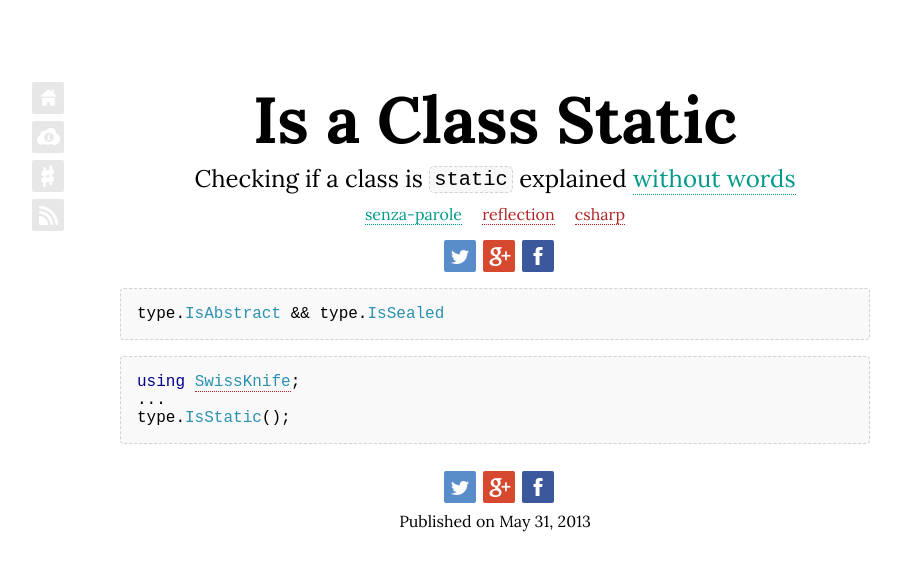
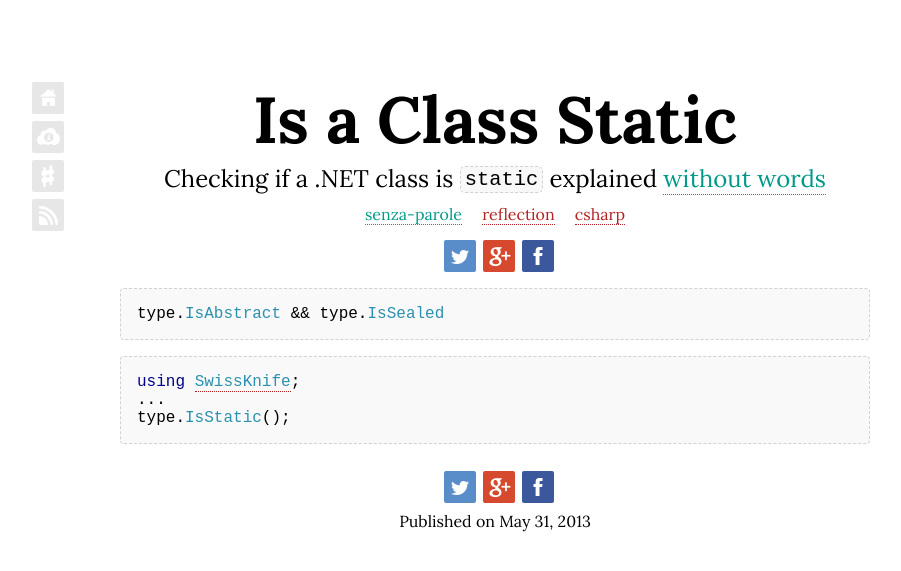
Before and after one commit to ironcev/thp.im, a Jekyll site: the page built from _posts/2013-05-31-is-a-class-static.md, in a window 1280 px wide. Shown: the top 571 px of the page, without its empty margins (145-1046 px from the left). Built offline with Jekyll 4.4.1, drawn with Linux system fonts in a browser that asks for light colours; nearby versions of some CDN libraries; comment, search, counter and statistics services are not loaded.

Commit message:
Support for arbitrary Twitter post text added.

```diff
--- a/_includes/social-sharing.html
+++ b/_includes/social-sharing.html
@@ -1,7 +1,7 @@
 {% if page.showSocialSharing %}
 <div class="socialIcons">
     <ul>
-        <li><a rel="nofollow" data-text="{{ page.subtitle | strip_html }}" data-url="{{ site.url }}{{ page.url }}" href="http://www.twitter.com/intent/tweet?text={0}&url={1}" class="twitter" title="Share on Twitter">Share on Twitter</a></li>
+        <li><a rel="nofollow" data-text="{{ page.twitter.text | default: page.subtitle | strip_html }}" data-url="{{ site.url }}{{ page.url }}" href="http://www.twitter.com/intent/tweet?text={0}&url={1}" class="twitter" title="Share on Twitter">Share on Twitter</a></li>
         <li><a rel="nofollow" href="#" class="googlePlus" title="Share on Google Plus">Share on Google Plus</a></li>
         <li><a rel="nofollow" href="#" class="facebook" title="Share on Facebook">Share on Facebook</a></li>
     </ul>
--- a/_posts/2013-05-31-is-a-class-static.md
+++ b/_posts/2013-05-31-is-a-class-static.md
@@ -1,6 +1,6 @@
 ---
 title: Is a Class Static
-subtitle: 'Checking if a class is <code>static</code> explained <a class="senza-parole" href="/tags/senza-parole">without words</a>'
+subtitle: 'Checking if a .NET class is <code>static</code> explained <a class="senza-parole" href="/tags/senza-parole">without words</a>'
 description: This blog post explains without words how to determine via reflection if a .NET class is static. Plain and simple.
 keywords: static class
 tags: senza-parole reflection csharp
```
Also changed, not shown: _posts/2013-05-22-null-is-a-mystical-guardian.md (+2 -0 lines), _posts/2013-05-31-stack-trace-art.md (+2 -0 lines).
